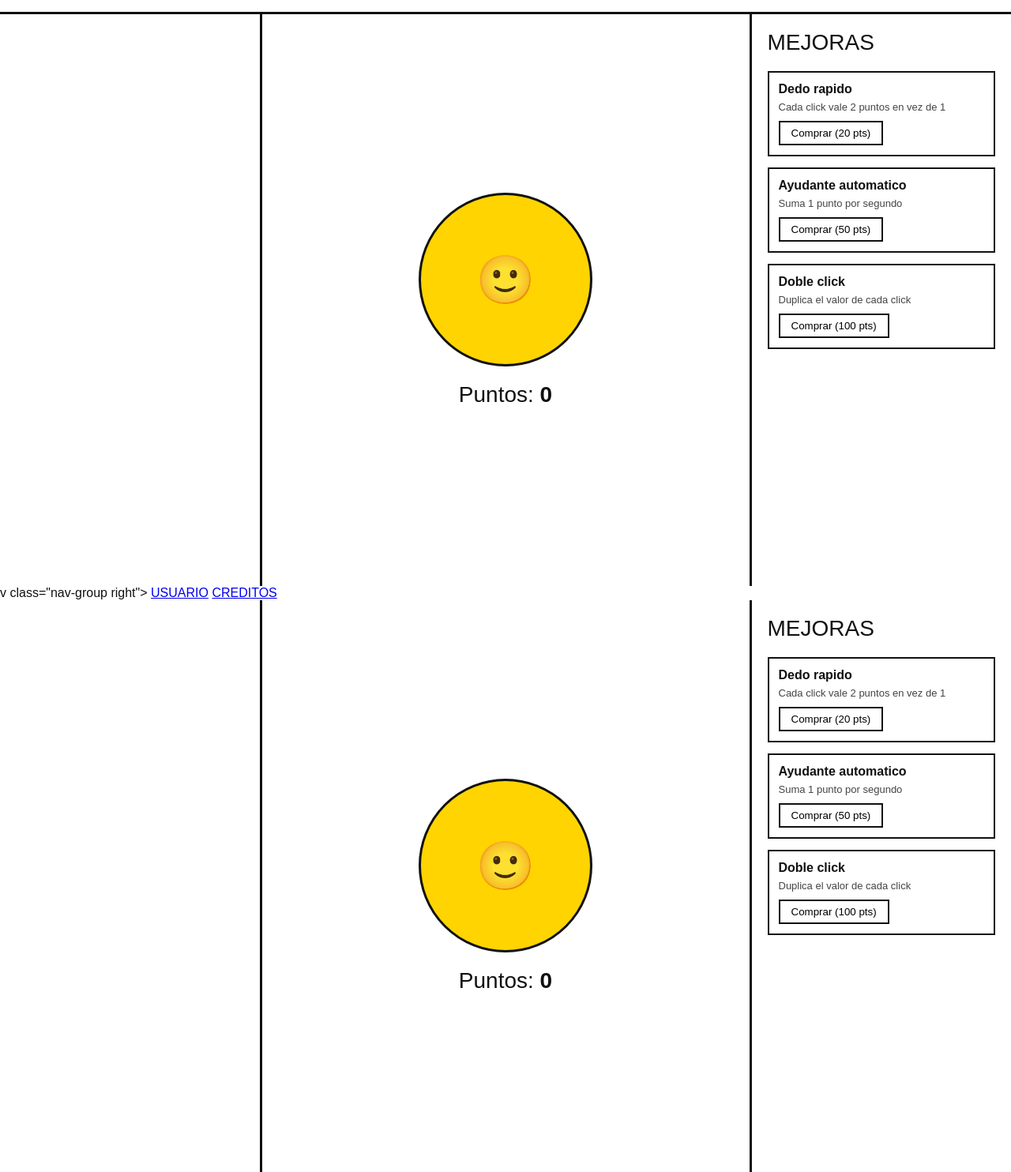
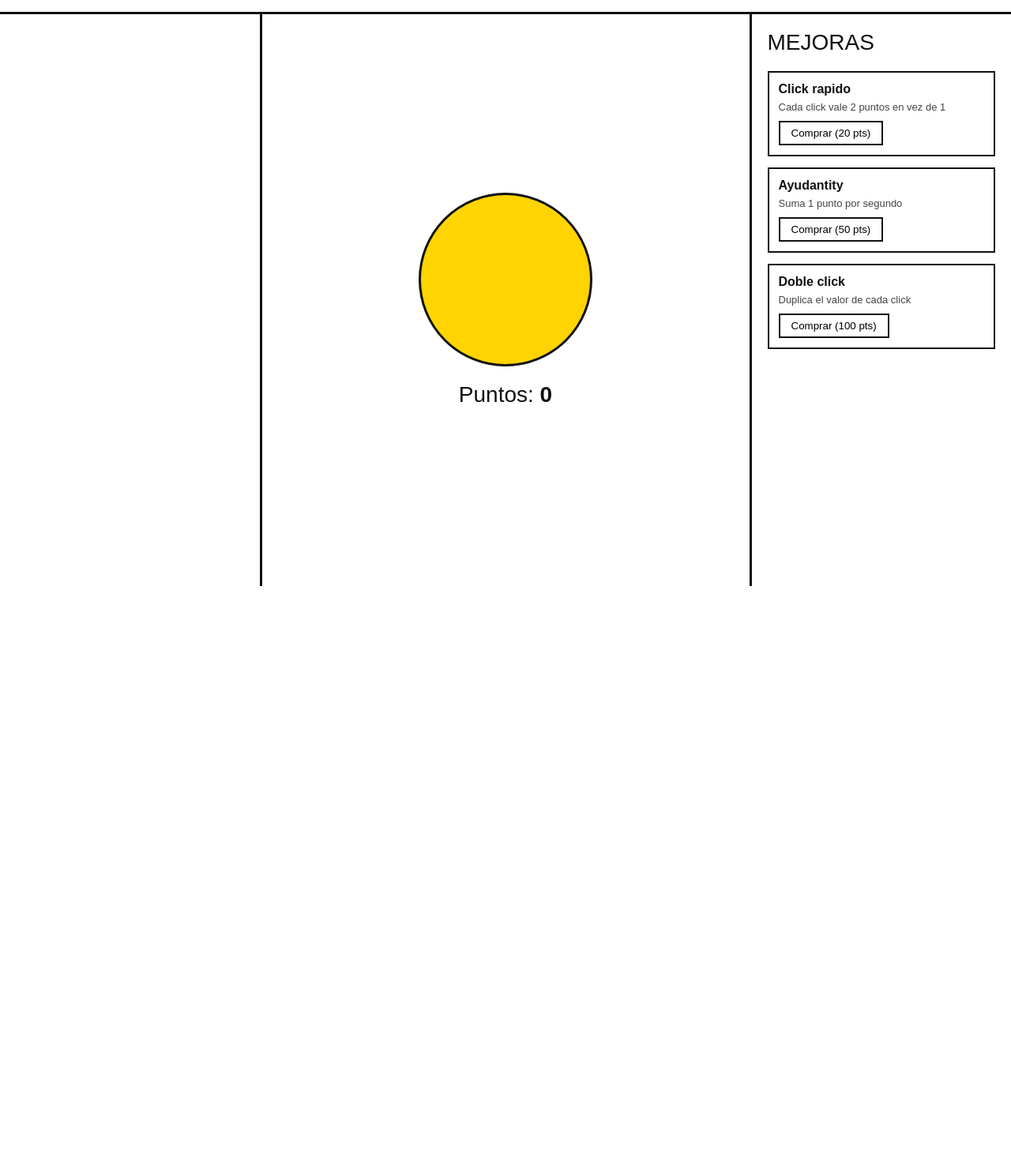
Before and after one commit to Fonsequin/Proyecto-Click-a-Verity, a plain HTML site: page index.html in a window 1280 px wide. Shown: the part 60-1544 px from the top of the page at 79% size. After the commit the page ends 802 px from the top, so only its background shows below. Drawn offline with Linux system fonts and the light colour scheme.

Commit message:
verity cambios

```diff
--- a/index.html
+++ b/index.html
@@ -28,7 +28,7 @@
     </div>
 
     <div class="columna col-centro">
-      <button class="boton-click" id="botonClick">🙂</button>
+      <button class="boton-click" id="botonClick"></button>
       <div class="contador">Puntos: <span id="contadorPuntos">0</span></div>
     </div>
 
@@ -36,13 +36,13 @@
       <div class="mejoras-titulo">MEJORAS</div>
 
       <div class="mejora">
-        <h3>Dedo rapido</h3>
+        <h3>Click rapido</h3>
         <p>Cada click vale 2 puntos en vez de 1</p>
         <button id="mejora1" data-costo="20">Comprar (20 pts)</button>
       </div>
 
       <div class="mejora">
-        <h3>Ayudante automatico</h3>
+        <h3>Ayudantity</h3>
         <p>Suma 1 punto por segundo</p>
         <button id="mejora2" data-costo="50">Comprar (50 pts)</button>
       </div>
@@ -59,47 +59,3 @@
   <script src="script.js"></script>
 </body>
 </html>
-v class="nav-group right">
-      <a href="usuario.html">USUARIO</a>
-      <a href="creditos.html">CREDITOS</a>
-    </div>
-  </header>
-
-  <div class="contenido">
-
-    <div class="columna col-izquierda">
-      <!-- espacio libre, en el mockup original queda vacio -->
-    </div>
-
-    <div class="columna col-centro">
-      <button class="boton-click" id="botonClick">🙂</button>
-      <div class="contador">Puntos: <span id="contadorPuntos">0</span></div>
-    </div>
-
-    <div class="columna col-derecha">
-      <div class="mejoras-titulo">MEJORAS</div>
-
-      <div class="mejora">
-        <h3>Dedo rapido</h3>
-        <p>Cada click vale 2 puntos en vez de 1</p>
-        <button id="mejora1" data-costo="20">Comprar (20 pts)</button>
-      </div>
-
-      <div class="mejora">
-        <h3>Ayudante automatico</h3>
-        <p>Suma 1 punto por segundo</p>
-        <button id="mejora2" data-costo="50">Comprar (50 pts)</button>
-      </div>
-
-      <div class="mejora">
-        <h3>Doble click</h3>
-        <p>Duplica el valor de cada click</p>
-        <button id="mejora3" data-costo="100">Comprar (100 pts)</button>
-      </div>
-    </div>
-
-  </div>
-
-  <script src="script.js"></script>
-</body>
-</html>
```
Also changed, not shown: leaderboard.html (+3 -3 lines).
